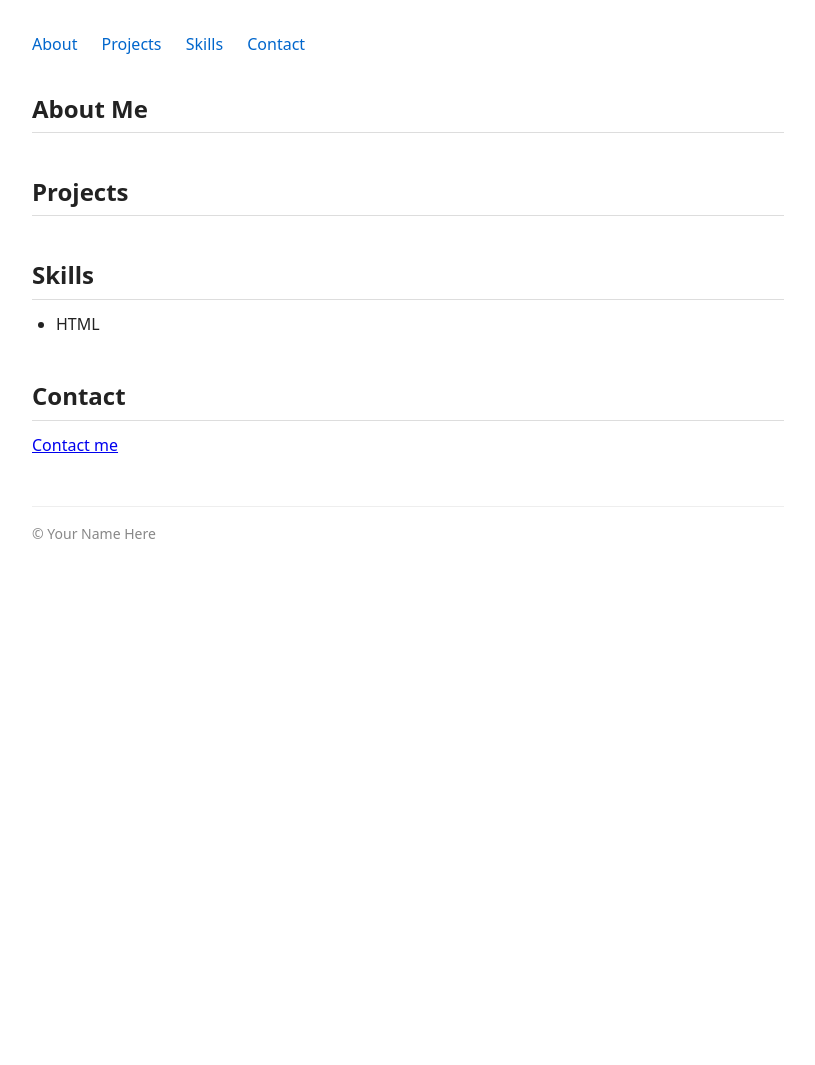
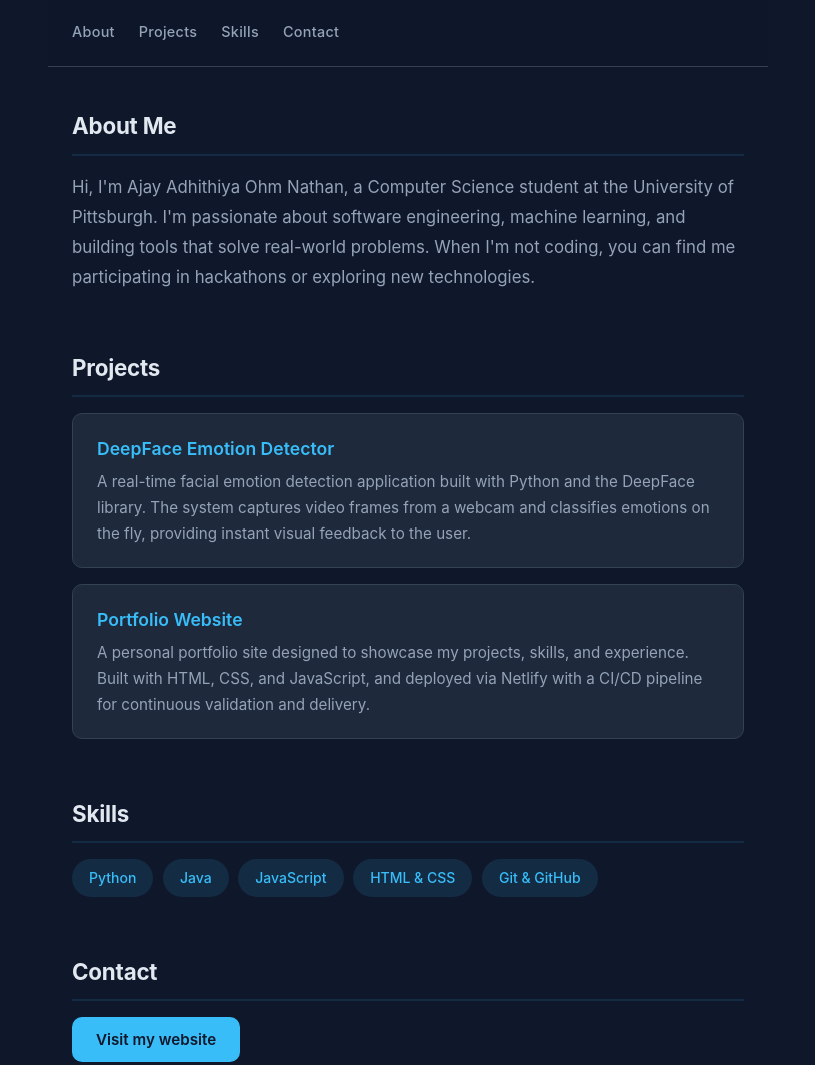
Before and after one commit to AstroPilot2808/myPortfolio, a plain HTML site: page index.html in a window 1280 px wide. Shown: the top 1065 px of the page, without its empty margins (232-1047 px from the left). Before the commit the page ends 800 px from the top, so only its background shows below. Drawn offline with Linux system fonts and the light colour scheme.

Commit message:
Finished pipeline check

```diff
--- a/index.html
+++ b/index.html
@@ -4,7 +4,7 @@
 <head>
   <meta charset="UTF-8">
   <meta name="viewport" content="width=device-width, initial-scale=1.0">
-  <title>Your Name Here</title>
+  <title>Ajay Adhithiya Ohm Nathan</title>
   <link rel="stylesheet" href="style.css">
 </head>
 
@@ -23,46 +23,50 @@
 
     <section id="about">
       <h2>About Me</h2>
-      <!-- TODO: Replace with 2-3 sentences about yourself -->
-      <!-- e.g., include your name, your program/year, and what you are interested in -->
+      <p>Hi, I'm Ajay Adhithiya Ohm Nathan, a Computer Science student at the University of Pittsburgh.
+        I'm passionate about software engineering, machine learning, and building tools that solve real-world problems.
+        When I'm not coding, you can find me participating in hackathons or exploring new technologies.</p>
     </section>
 
     <section id="projects">
       <h2>Projects</h2>
 
-      <!-- Example project entry structure — copy, fill in, and add at least 2:
       <div class="project">
-        <h3>Project Name</h3>
-        <p>What the project does, the technologies used, and what you learned.</p>
+        <h3>DeepFace Emotion Detector</h3>
+        <p>A real-time facial emotion detection application built with Python and the DeepFace library.
+          The system captures video frames from a webcam and classifies emotions on the fly,
+          providing instant visual feedback to the user.</p>
       </div>
-      -->
 
-      <!-- TODO: Add at least 2 project entries using the structure above -->
+      <div class="project">
+        <h3>Portfolio Website</h3>
+        <p>A personal portfolio site designed to showcase my projects, skills, and experience.
+          Built with HTML, CSS, and JavaScript, and deployed via Netlify with a CI/CD pipeline
+          for continuous validation and delivery.</p>
+      </div>
+
     </section>
 
     <section id="skills">
       <h2>Skills</h2>
       <ul>
-        <!-- Example skill - TODO: replace -->
-        <li>HTML</li>
-
-        <!-- TODO: Add a second skill here -->
-        <!-- TODO: Add a third skill here -->
-        <!-- TODO: ... -->
+        <li>Python</li>
+        <li>Java</li>
+        <li>JavaScript</li>
+        <li>HTML &amp; CSS</li>
+        <li>Git &amp; GitHub</li>
       </ul>
     </section>
 
     <section id="contact">
       <h2>Contact</h2>
-      <!-- TODO: Replace href="#" with a real link (e.g., mailto:you@example.com or your LinkedIn URL) -->
-      <!-- TODO: Replace the link text with something descriptive, e.g. "Email me" or "LinkedIn" -->
-      <p><a href="#">Contact me</a></p>
+      <p><a href="https://ajays.netlify.app">Visit my website</a></p>
     </section>
 
   </main>
 
   <footer>
-    <p>&copy; Your Name Here</p>
+    <p>&copy; Ajay Adhithiya Ohm Nathan</p>
   </footer>
 
 </body>
--- a/style.css
+++ b/style.css
@@ -7,75 +7,169 @@
   padding: 0;
 }
 
+:root {
+  --clr-bg: #0f172a;
+  --clr-surface: #1e293b;
+  --clr-surface-hover: #334155;
+  --clr-accent: #38bdf8;
+  --clr-accent-dim: rgba(56, 189, 248, 0.12);
+  --clr-text: #e2e8f0;
+  --clr-text-muted: #94a3b8;
+  --clr-border: #334155;
+  --radius: 10px;
+  --transition: 0.25s ease;
+}
+
 /* Base */
 body {
-  font-family: system-ui, sans-serif;
+  font-family: "Inter", system-ui, -apple-system, sans-serif;
   font-size: 1rem;
-  line-height: 1.6;
-  color: #222;
-  background: #fff;
-  max-width: 800px;
+  line-height: 1.7;
+  color: var(--clr-text);
+  background: var(--clr-bg);
+  max-width: 720px;
   margin: 0 auto;
-  padding: 2rem 1.5rem;
+  padding: 2.5rem 1.5rem;
+  -webkit-font-smoothing: antialiased;
 }
 
 /* Navigation */
+header {
+  position: sticky;
+  top: 0;
+  z-index: 10;
+  background: rgba(15, 23, 42, 0.85);
+  backdrop-filter: blur(12px);
+  -webkit-backdrop-filter: blur(12px);
+  margin: -2.5rem -1.5rem 2.5rem;
+  padding: 1rem 1.5rem;
+  border-bottom: 1px solid var(--clr-border);
+}
+
 nav {
-  margin-bottom: 2rem;
+  display: flex;
+  gap: 1.5rem;
 }
 
 nav a {
-  margin-right: 1.25rem;
   text-decoration: none;
-  color: #0066cc;
+  color: var(--clr-text-muted);
+  font-size: 0.9rem;
+  font-weight: 500;
+  letter-spacing: 0.02em;
+  padding: 0.25rem 0;
+  border-bottom: 2px solid transparent;
+  transition: color var(--transition), border-color var(--transition);
 }
 
 nav a:hover {
-  text-decoration: underline;
+  color: var(--clr-accent);
+  border-bottom-color: var(--clr-accent);
 }
 
 /* Sections */
 section {
-  margin-bottom: 2.5rem;
+  margin-bottom: 3.5rem;
 }
 
 /* Headings */
 h2 {
-  font-size: 1.5rem;
-  margin-bottom: 0.75rem;
-  border-bottom: 1px solid #ddd;
-  padding-bottom: 0.25rem;
+  font-size: 1.4rem;
+  font-weight: 700;
+  margin-bottom: 1rem;
+  padding-bottom: 0.5rem;
+  color: var(--clr-text);
+  border-bottom: 2px solid var(--clr-accent-dim);
+  letter-spacing: -0.01em;
 }
 
 h3 {
   font-size: 1.1rem;
-  margin-bottom: 0.25rem;
+  font-weight: 600;
+  margin-bottom: 0.35rem;
+  color: var(--clr-accent);
+}
+
+/* About */
+#about p {
+  color: var(--clr-text-muted);
+  font-size: 1.05rem;
+  line-height: 1.8;
 }
 
 /* Projects */
 .project {
-  margin-bottom: 1.25rem;
+  background: var(--clr-surface);
+  border: 1px solid var(--clr-border);
+  border-radius: var(--radius);
+  padding: 1.25rem 1.5rem;
+  margin-bottom: 1rem;
+  transition: border-color var(--transition), transform var(--transition), box-shadow var(--transition);
+}
+
+.project:hover {
+  border-color: var(--clr-accent);
+  transform: translateY(-2px);
+  box-shadow: 0 4px 24px rgba(56, 189, 248, 0.08);
 }
 
 .project p {
-  color: #444;
+  color: var(--clr-text-muted);
+  font-size: 0.95rem;
+  line-height: 1.7;
 }
 
 /* Skills */
-ul {
-  list-style: disc;
-  padding-left: 1.5rem;
+#skills ul {
+  list-style: none;
+  padding: 0;
+  display: flex;
+  flex-wrap: wrap;
+  gap: 0.6rem;
 }
 
-li {
-  margin-bottom: 0.25rem;
+#skills li {
+  background: var(--clr-accent-dim);
+  color: var(--clr-accent);
+  font-size: 0.875rem;
+  font-weight: 500;
+  padding: 0.4rem 1rem;
+  border-radius: 100px;
+  border: 1px solid transparent;
+  transition: border-color var(--transition), background var(--transition);
+}
+
+#skills li:hover {
+  border-color: var(--clr-accent);
+  background: rgba(56, 189, 248, 0.18);
+}
+
+/* Contact */
+#contact a {
+  display: inline-block;
+  color: var(--clr-bg);
+  background: var(--clr-accent);
+  font-weight: 600;
+  font-size: 0.95rem;
+  text-decoration: none;
+  padding: 0.6rem 1.5rem;
+  border-radius: var(--radius);
+  transition: background var(--transition), transform var(--transition), box-shadow var(--transition);
+}
+
+#contact a:hover {
+  background: #7dd3fc;
+  transform: translateY(-1px);
+  box-shadow: 0 4px 16px rgba(56, 189, 248, 0.25);
 }
 
 /* Footer */
 footer {
-  margin-top: 3rem;
-  font-size: 0.875rem;
-  color: #888;
-  border-top: 1px solid #eee;
-  padding-top: 1rem;
+  margin-top: 4rem;
+  font-size: 0.8rem;
+  color: var(--clr-text-muted);
+  border-top: 1px solid var(--clr-border);
+  padding-top: 1.25rem;
+  text-align: center;
+  letter-spacing: 0.02em;
 }
```
Also changed, not shown: 1 other file.
